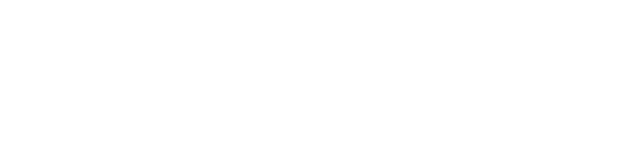
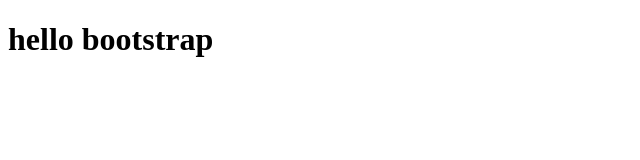
Before and after one commit to ashik95jnu/Bootstrap-practice, a plain HTML site: page Bootstrap Practice/index.html in a window 1280 px wide. Shown: the whole page, without its empty margins (0-640 px from the left). Drawn offline with Linux system fonts and the light colour scheme.

Commit message:
my first bootstrap

```diff
--- a/Bootstrap Practice/index.html
+++ b/Bootstrap Practice/index.html
@@ -3,9 +3,13 @@
 <head>
     <meta charset="UTF-8">
     <meta name="viewport" content="width=device-width, initial-scale=1.0">
-    <title>Document</title>
+    <title>bootstrap shiksi
+
+    </title>
 </head>
 <body>
+    <h1>hello bootstrap
 
+    </h1>
 </body>
 </html>
```
Also changed, not shown: 1 other file.
